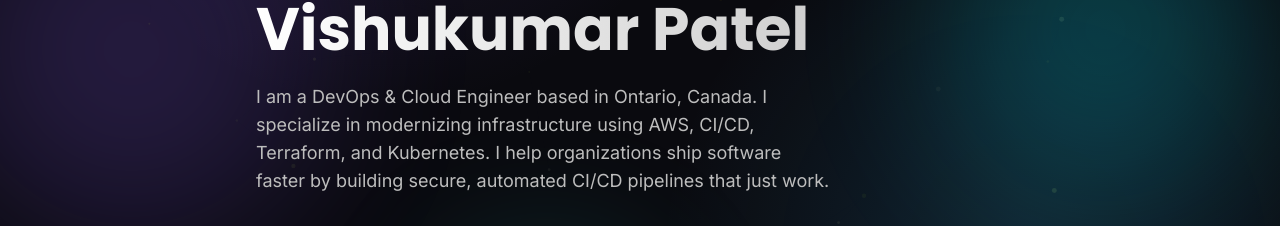
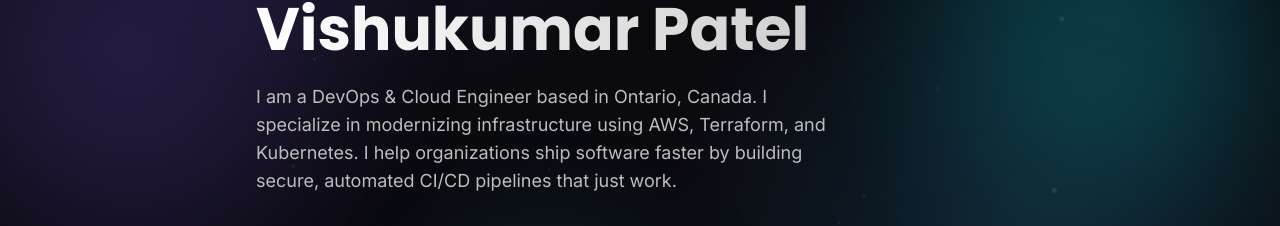
Before and after one commit to VishuPatel-27/VishuPatel-27.github.io, a React (Create React App) app: page / in a window 1280 px wide. Shown: the part 382-608 px from the top of the page. Built offline with nearby package versions, Linux system fonts and the light colour scheme; no server answers.

Commit message:
fix: remove redundant tag in hero

```diff
--- a/src/components/Hero.js
+++ b/src/components/Hero.js
@@ -46,7 +46,7 @@
                 animate={{ opacity: 1 }}
                 transition={{ delay: 0.8, duration: 0.6 }}
               >
-                I am a DevOps & Cloud Engineer based in Ontario, Canada. I specialize in modernizing infrastructure using AWS, CI/CD, Terraform, and Kubernetes. I help organizations ship software faster by building secure, automated CI/CD pipelines that just work.
+                I am a DevOps & Cloud Engineer based in Ontario, Canada. I specialize in modernizing infrastructure using AWS, Terraform, and Kubernetes. I help organizations ship software faster by building secure, automated CI/CD pipelines that just work.
               </motion.p>
 
               <motion.div
```
